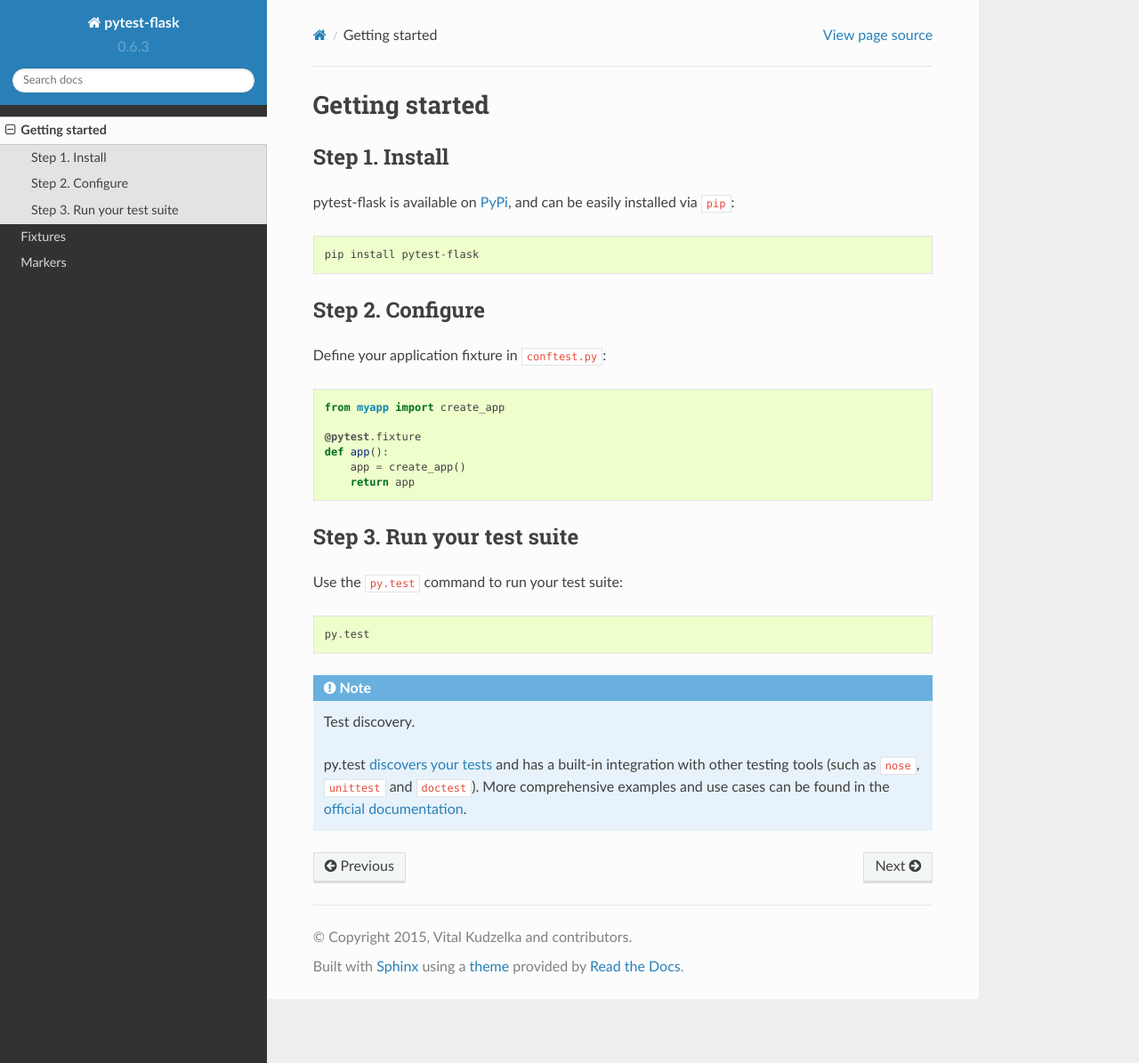
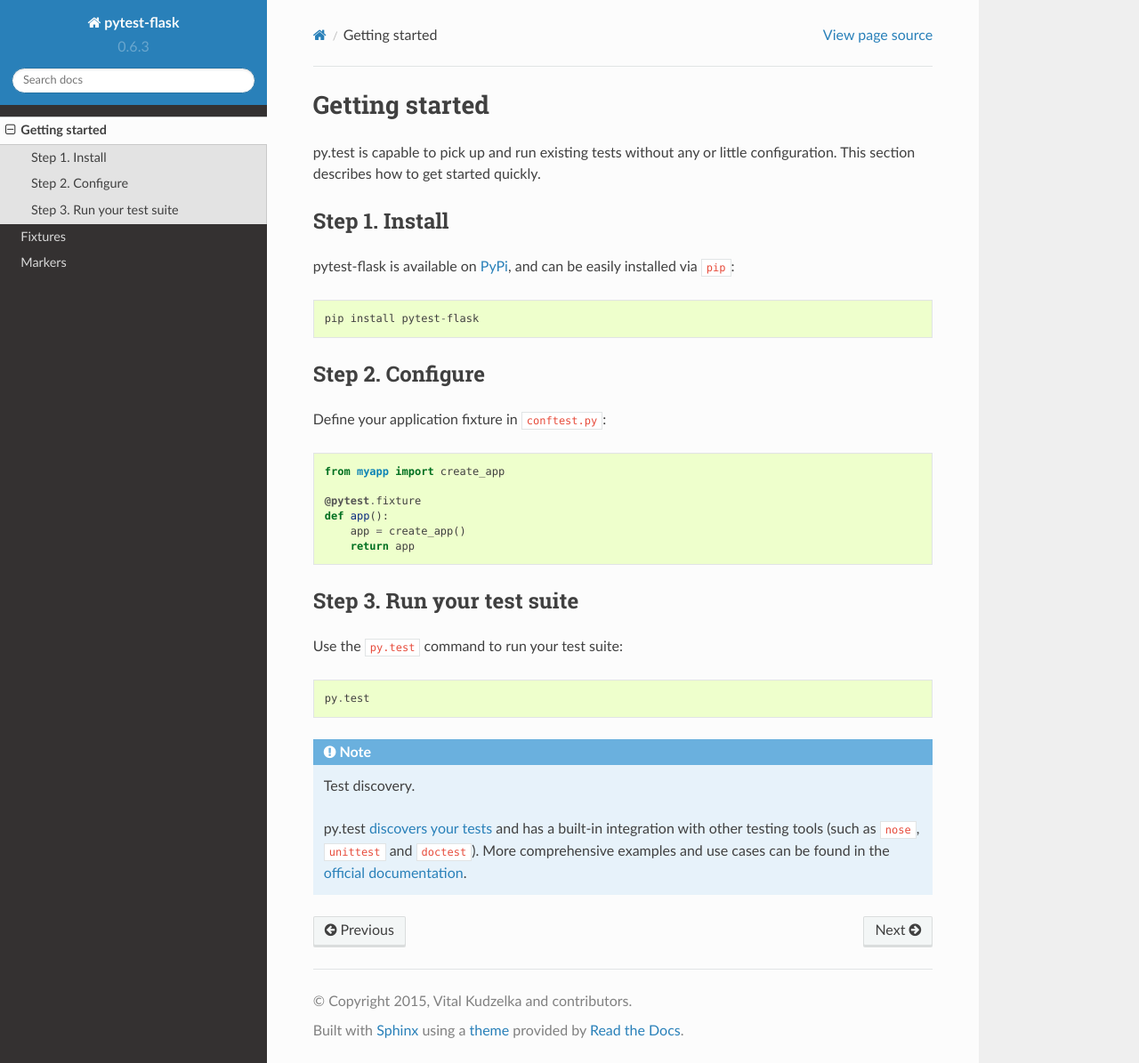
Before and after one commit to pytest-dev/pytest-flask, a Sphinx documentation site: the page built from docs/tutorial.rst, in a window 1280 px wide and 1195 px high. Shown: the whole window at 89% size. Built offline with Sphinx 7.4.7 and the Read the Docs theme 2.0.0, drawn with Linux system fonts in a browser that asks for light colours.

Commit message:
Add intro section into tutorial

```diff
--- a/docs/tutorial.rst
+++ b/docs/tutorial.rst
@@ -1,6 +1,8 @@
 Getting started
 ===============
 
+py.test is capable to pick up and run existing tests without any or little
+configuration. This section describes how to get started quickly.
 
 Step 1. Install
 ---------------
```
